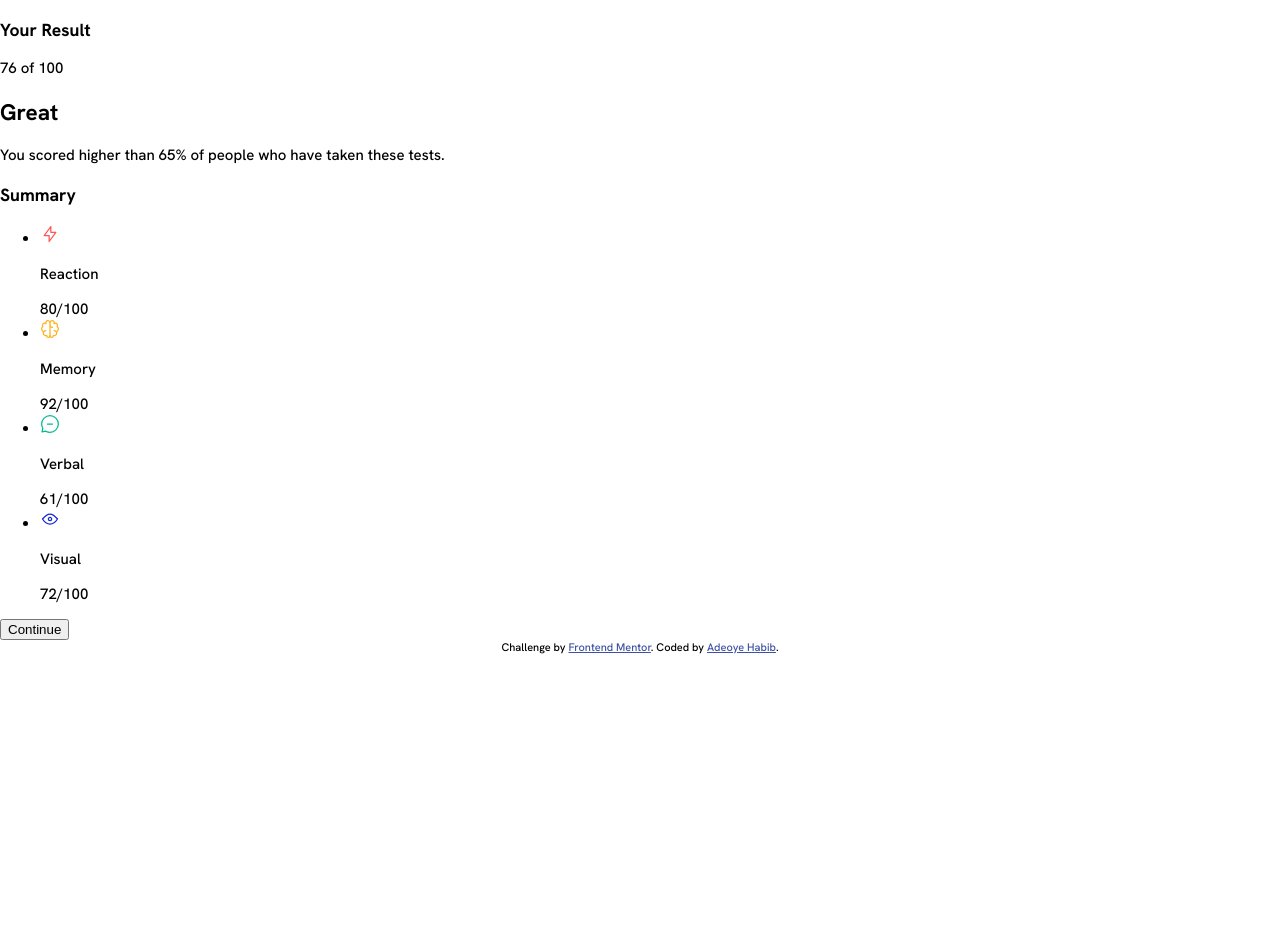
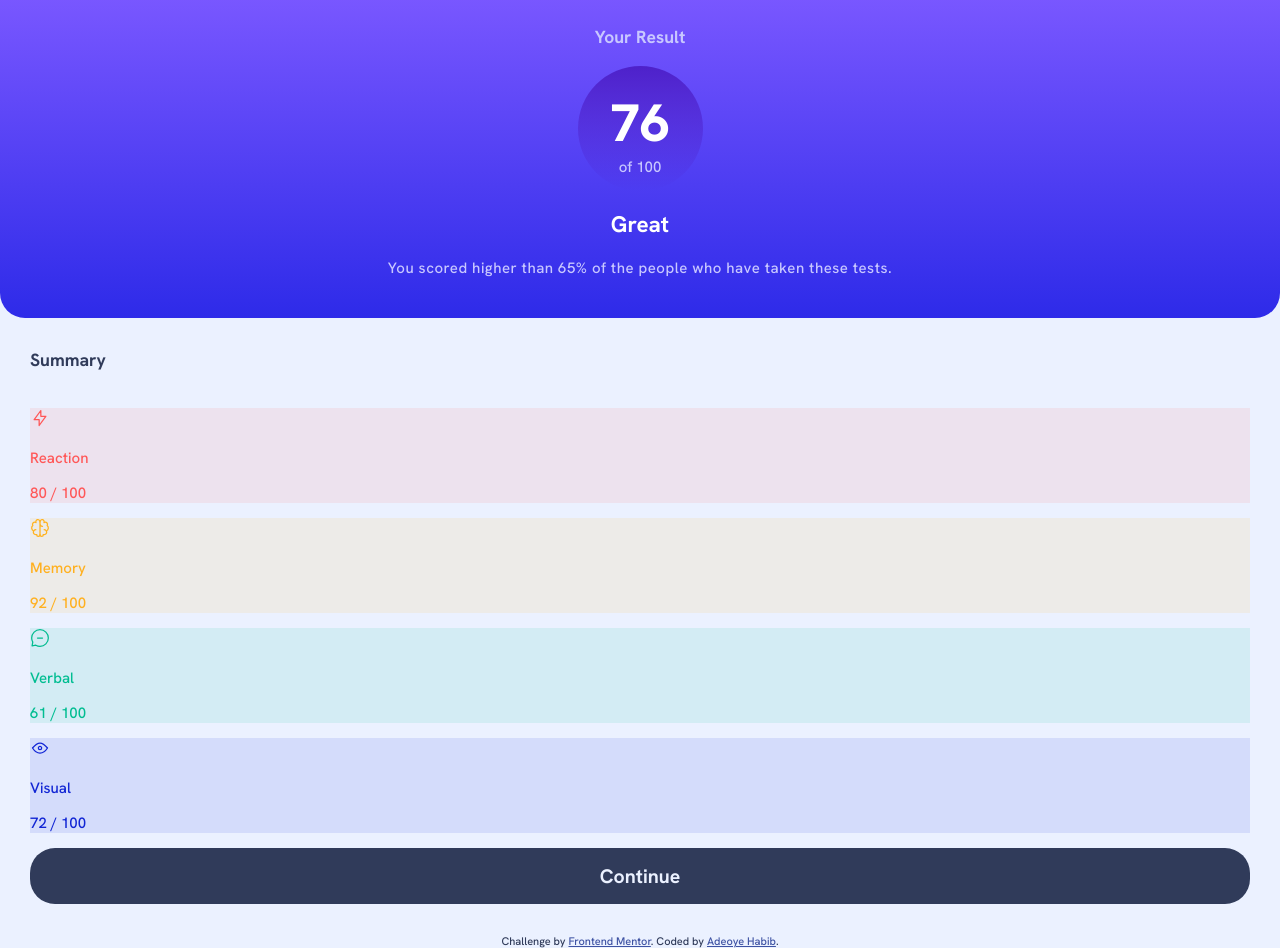
Before and after one commit to unkuseni/results-summary-component-main, a plain HTML site: page index.html in a window 1280 px wide. Before the commit the page ends 800 px from the top, so only its background shows below. Drawn offline with Linux system fonts and the light colour scheme.

Commit message:
still have to style the list

```diff
--- a/index.html
+++ b/index.html
@@ -18,17 +18,17 @@
 <body>
   <!-- Card content -->
   <main class="card">
-    <section>
+    <section class="total">
       <h3>Your Result</h3>
-      <div><p><span>76 </span>of 100</p></div>
+      <div class="circle">
+        <p><span class="score">76</span>of 100</p>
+      </div>
       <h2>Great</h2>
-      <p>You scored higher than 65% of people who have taken these tests.</p>
+      <p class="comment">You scored higher than 65% of the people who have taken these tests.</p>
     </section>
-    <section>
+    <section class="summary">
       <h3>Summary</h3>
       <div id="data">
-        <ul id="list">
-        </ul>
       </div>
       <button type="submit">Continue</button>
     </section>
@@ -38,8 +38,8 @@
     Challenge by <a href="https://www.frontendmentor.io?ref=challenge" target="_blank">Frontend Mentor</a>.
     Coded by <a href="#">Adeoye Habib</a>.
   </footer>
-<script type="text/javascript" src="index.js">
-</script>
+  <script type="text/javascript" src="index.js">
+  </script>
 </body>
 
 </html>
--- a/index.js
+++ b/index.js
@@ -21,18 +21,21 @@ const data = [
     "icon": "./assets/images/icon-visual.svg"
   }
 ];
-const myList = document.querySelector("#list");
+const myList = document.querySelector("#data");
+const ul = document.createElement('ul');
 data.forEach(item => {
-  const listItem = document.createElement('li');
-  const img = document.createElement('img');
-  img.setAttribute('src', item.icon);
-  img.setAttribute('alt', item.category);
-  const sp = document.createElement('span');
-  sp.textContent = `${item.score}/100`;
-  const para = document.createElement('p');
-  para.textContent = `${item.category}`;
-  listItem.appendChild(img);
-  listItem.appendChild(para);
-listItem.appendChild(sp);
-  myList.appendChild(listItem);
-})
+  const li = document.createElement('li');
+ const title = document.createElement('div')
+  const icon = document.createElement('img');
+  icon.src = item.icon;
+  title.appendChild(icon);
+  const titlePara = document.createElement('p');
+  titlePara.textContent = item.category;
+  title.appendChild(titlePara);
+  li.appendChild(title);
+  const p = document.createElement('p');
+  p.innerHTML = `<span>${item.score}</span> / 100`;
+  li.appendChild(p);
+  ul.appendChild(li);
+});
+myList.appendChild(ul);
--- a/style.css
+++ b/style.css
@@ -1,29 +1,129 @@
   :root {
     /* Nuetrals */
     --White: hsl(0, 0%, 100%);
-     --Pale-blue: hsl(221, 100%, 96%); --Light-lavender: hsl(241, 100%, 89%);
+    --Pale-blue: hsl(221, 100%, 96%);
+    --Light-lavender: hsl(241, 100%, 89%);
     --Dark-gray-blue: hsl(224, 30%, 27%);
     /* Gradients */
     --Light-slate-blue: hsl(252, 100%, 67%);
-     --Light-royal-blue: hsl(241, 81%, 54%); --Violet-blue: hsla(256, 72%, 46%, 1); --Persian-blue: hsla(241, 72%, 46%, 0);
+    --Light-royal-blue: hsl(241, 81%, 54%);
+    --Violet-blue: hsla(256, 72%, 46%, 1);
+    --Persian-blue: hsla(241, 72%, 46%, 0);
+    /* PRIMARY COLORS */
+    --Light-red: hsl(0, 100%, 67%);
+    --Orangey-yellow: hsl(39, 100%, 56%);
+    --Green-teal: hsl(166, 100%, 37%);
+    --Cobalt-blue: hsl(234, 85%, 45%);
   }
+
   html {
     box-sizing: border-box;
-font-size: 10px;
+    font-size: 10px;
   }
-  *,*::before,*::after {
+
+  *,
+  *::before,
+  *::after {
     box-sizing: inherit;
   }
-  body{
+
+  body {
     margin: 0;
     padding: 0;
-    background-color: var(--White);
+    background-color: var(--Pale-blue);
     font-family: "Hanken Grotesk", sans-serif;
     font-size: 1.5em;
     font-weight: 500;
+    color: var(--Dark-gray-blue);
+  }
+
+  .card {
+    width: 100%;
+    height: 100%;
+  }
+
+  h3 {
+    margin-top: 0;
+  }
+
+  h2 {
+    color: var(--White);
+  }
+
+  .total {
+    background: linear-gradient(var(--Light-slate-blue), var(--Light-royal-blue));
+    text-align: center;
+    padding: 25px 30px;
+    border-radius: 0 0 25px 25px;
+    color: var(--Light-lavender);
+  }
+
+  .circle {
+    width: 125px;
+    height: 125px;
+    border-radius: 50%;
+    background: linear-gradient(var(--Violet-blue), var(--Persian-blue));
+    text-align: center;
+    margin: auto;
+    padding: 7.5px;
+  }
+
+  .score {
+    display: block;
+    color: var(--White);
+    font-weight: 800;
+    font-size: 3.5em;
+  }
+
+  .comment {
+    margin-top: 0;
+    padding: 0 23px;
+    letter-spacing: 0.5px;
+
+  }
+
+  .summary {
+    padding: 30px;
+  }
+
+  #data>ul {
+    list-style: none;
+    display: inline;
+
   }
 
 
+  li:nth-child(1) {
+    background-color: hsla(0, 100%, 67%, 0.1);
+    color: var(--Light-red);
+  }
+
+  li:nth-child(2) {
+    background-color: hsla(39, 100%, 56%, 0.1);
+    color: var(--Orangey-yellow);
+  }
+
+  li:nth-child(3) {
+    background-color: hsla(166, 100%, 37%, 0.1);
+    color: var(--Green-teal);
+  }
+
+  li:nth-child(4) {
+    background-color: hsla(234, 85%, 45%, 0.1);
+    color: var(--Cobalt-blue)
+  }
+
+  button {
+    width: 100%;
+    color: var(--Pale-blue);
+    background-color: var(--Dark-gray-blue);
+    font-size: 1.3em;
+    font-family: "Hanken Grotesk", sans-serif;
+    font-weight: 600;
+    padding: 15px;
+    border-radius: 25PX;
+    border: none;
+  }
 
   .attribution {
     font-size: 11px;
```
